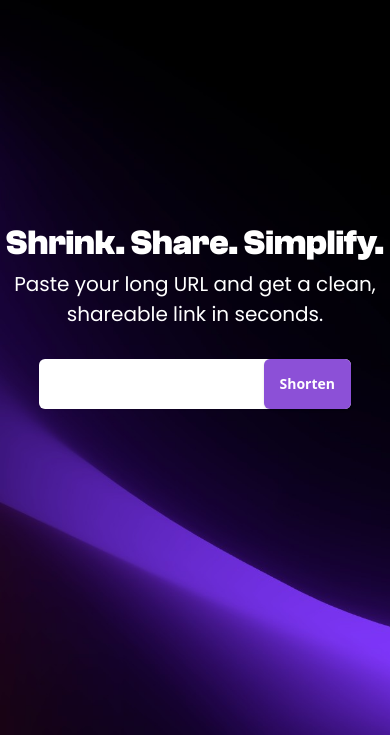
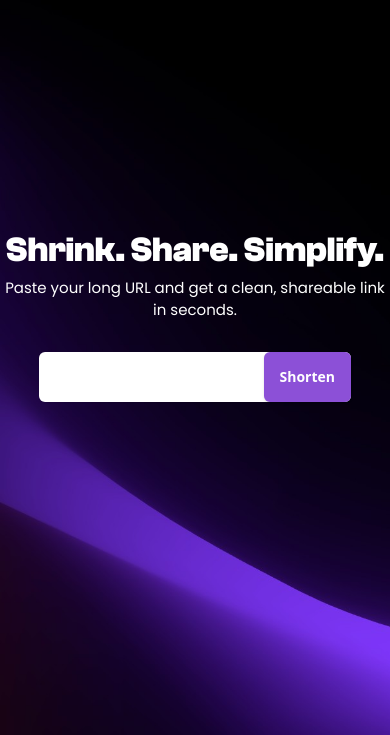
Before and after one commit to abhinavshr89/shortify, a React (Vite) app in the folder frontend/: page / in a window 390 px wide. Shown: the part 109-844 px from the top of the page. Built offline with nearby package versions, Linux system fonts and the light colour scheme.

Commit message:
changed subheading size for small screens

```diff
--- a/frontend/src/App.jsx
+++ b/frontend/src/App.jsx
@@ -43,7 +43,7 @@ export default function App() {
       <div className="font-clash max-sm:text-[35px] text-[80px] text-center sm:leading-[100px]">
         Shrink. Share. Simplify.
       </div>
-      <div className="font-poppins text-[30px]  max-sm:text-[20px] text-center">
+      <div className="font-poppins text-[30px]  max-sm:text-[15px] text-center">
         Paste your long URL and get a clean, shareable link in seconds.
       </div>
       <form
```
